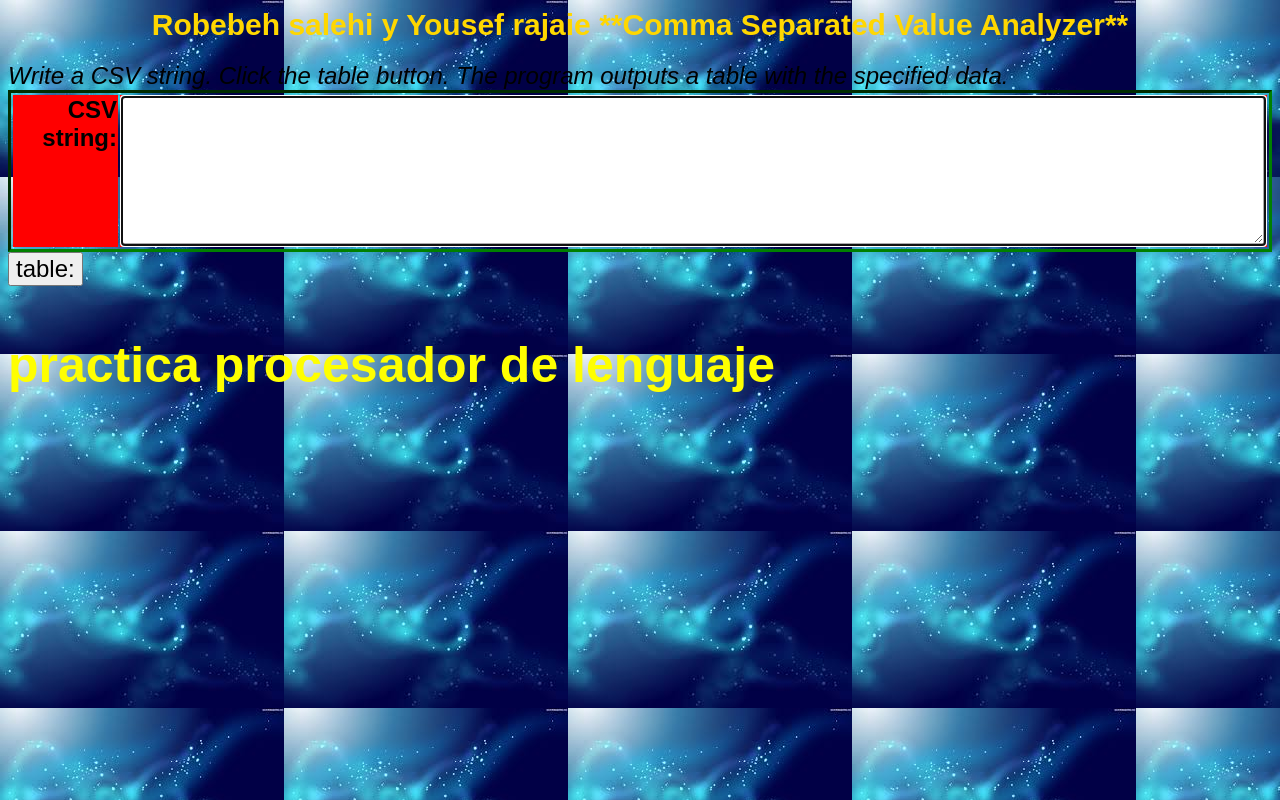
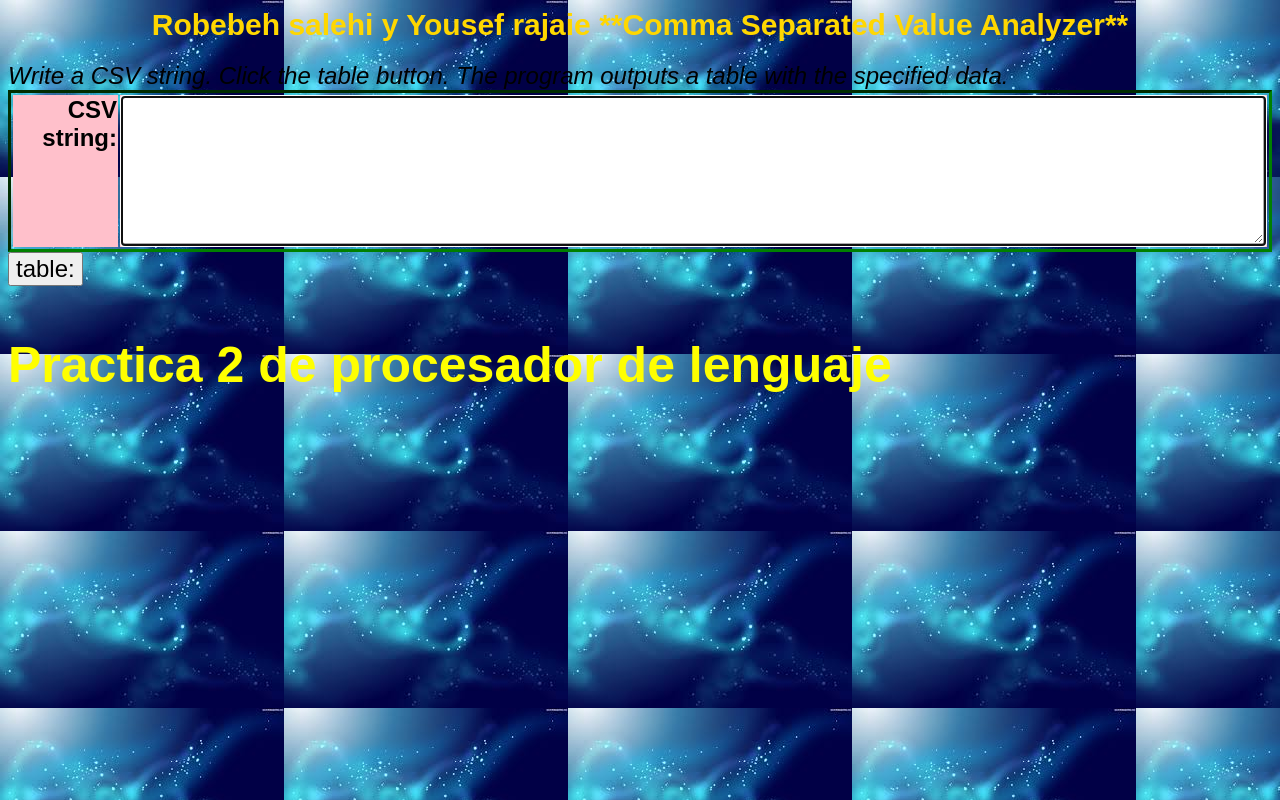
Before and after one commit to alu0100828788/practica-2-csv, a plain HTML site: page index.html in a window 1280 px wide. Drawn offline with nearby package versions, Linux system fonts and the light colour scheme.

Commit message:
cambiar 7

```diff
--- a/global.css
+++ b/global.css
@@ -13,14 +13,14 @@ th, td        { vertical-align: top; text-align: right; }
 /* #finaltable table { border-collapse:collapse; } */
 /* #finaltable table, td { border:1px solid white; } */
 #finaltable:hover td { background-color: white; }
-tr:nth-child(odd)    { background-color: red; }
+tr:nth-child(odd)    { background-color: pink; }
 tr:nth-child(even)    { background-color:#eee; }
 input        { text-align: right;  border: solid;       }     /* Align input to the right  */
 textarea     { border: outset; border-color: white;      }
 table        { border: inset; border-color: green; }
 table.center { margin-left:auto; margin-right:auto; }
 #result      { border-color: yellow; }
-tr.error       { background-color: red; }
+tr.error       { background-color: pink; }
 body
 {
  //background-color:#FFF9A1;  /* light yellow */
--- a/index.html
+++ b/index.html
@@ -21,6 +21,6 @@
     </table>
     <button type="button">table:</button><br>
     <span class="output" id="finaltable"></span>
-  <p>practica procesador de lenguaje</p>
+  <p>Practica 2 de procesador de lenguaje</p>
 </body>
 </html>
```
